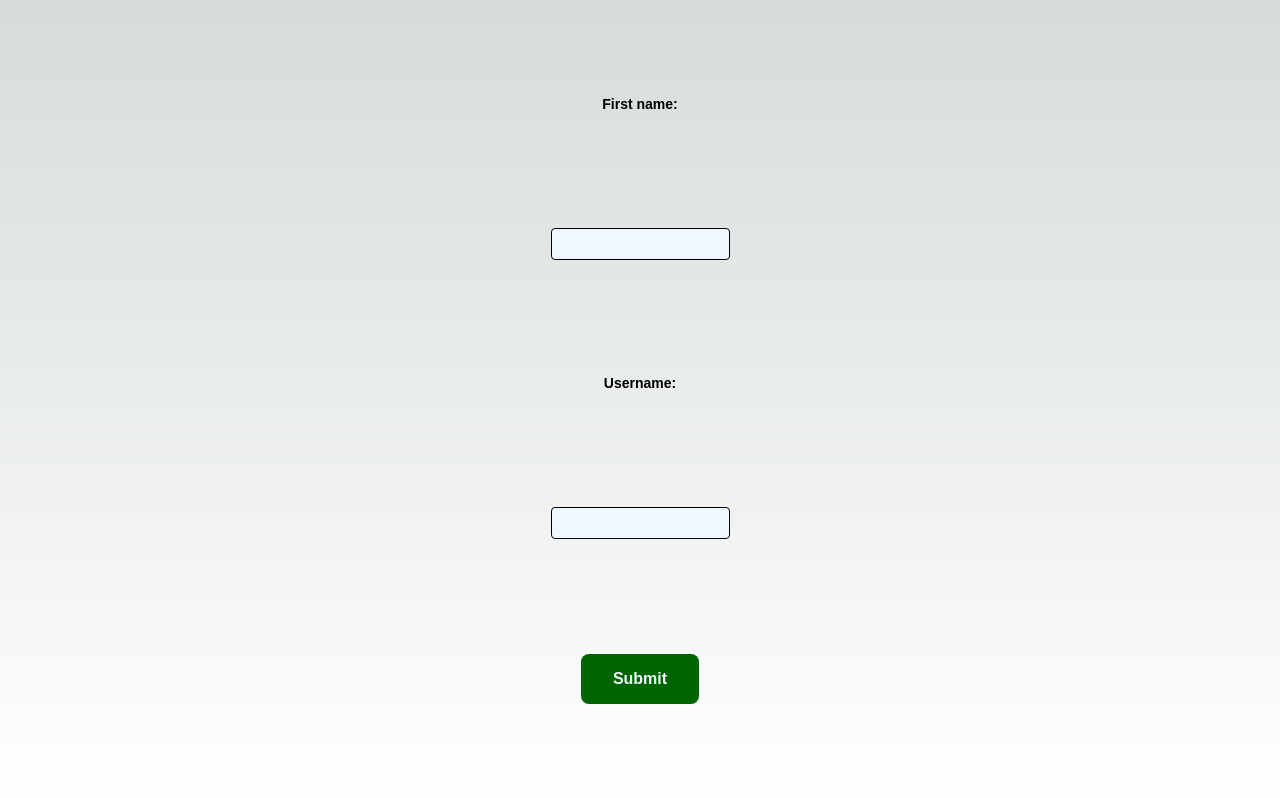
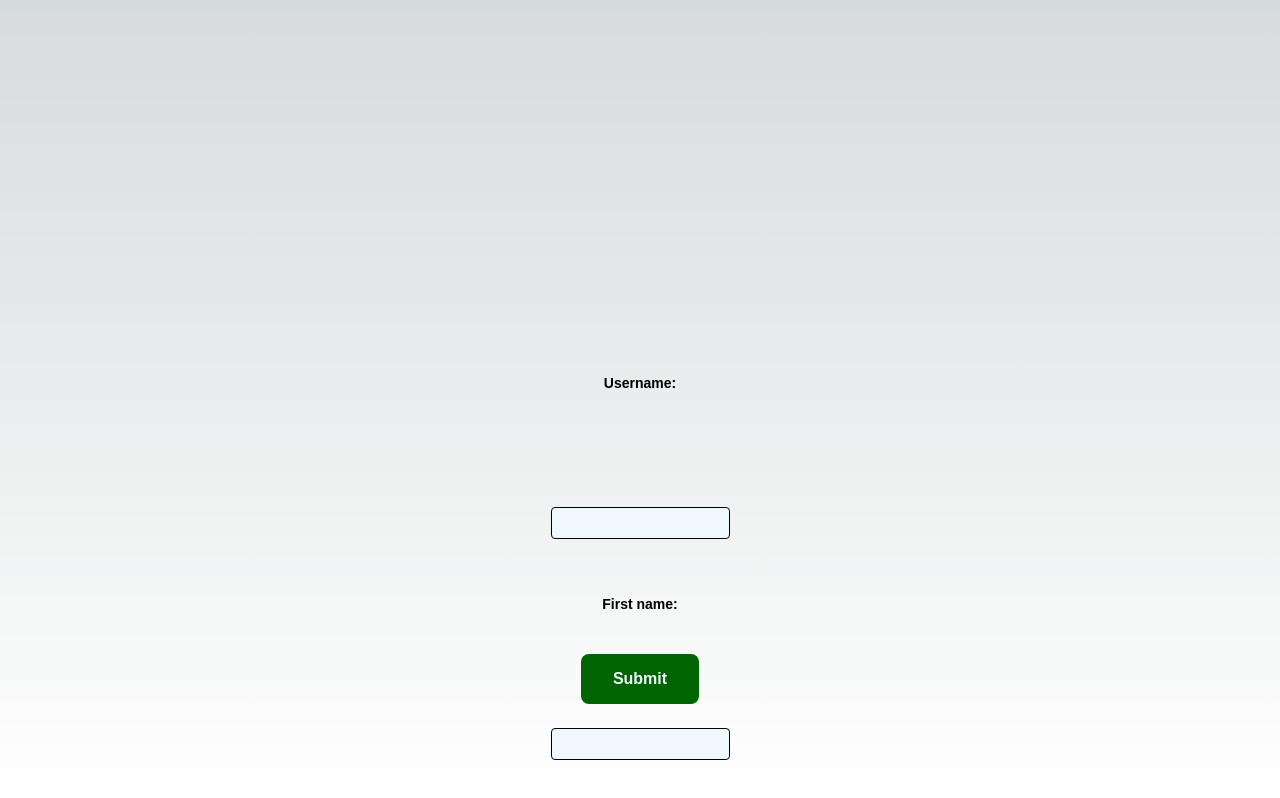
Before and after one commit to giovanabirck/week02-dynamic-content-design, a Next.js app: page / in a window 1280 px wide. Built offline with nearby package versions, Linux system fonts and the light colour scheme.

Commit message:
style-test-class

```diff
--- a/styles/globals.css
+++ b/styles/globals.css
@@ -112,6 +112,14 @@ label{
   font-size: 14px;
 }
 
+.first-name{
+  margin-top: 500px;
+}
+
+.username{
+  margin-top: -500px;
+}
+
 input{
   border: solid 1px black;
   border-radius: 4px;
```
